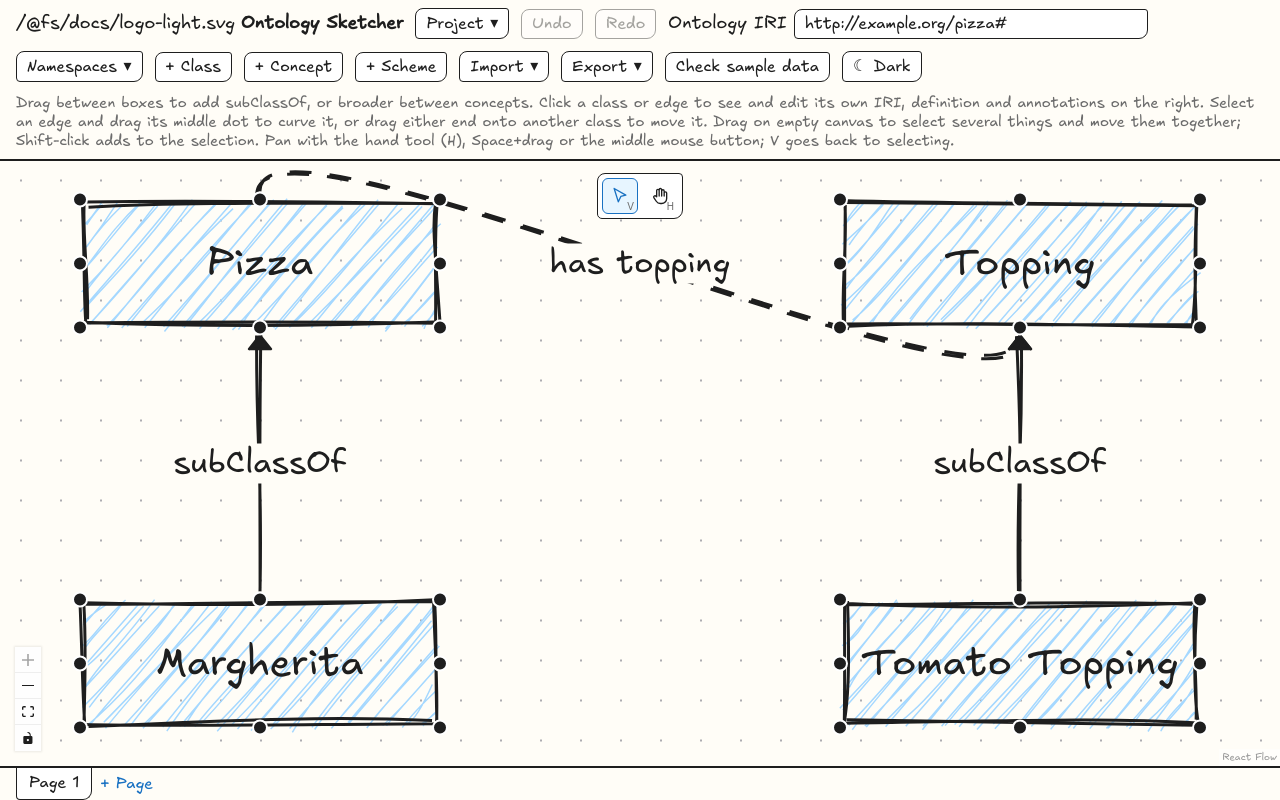
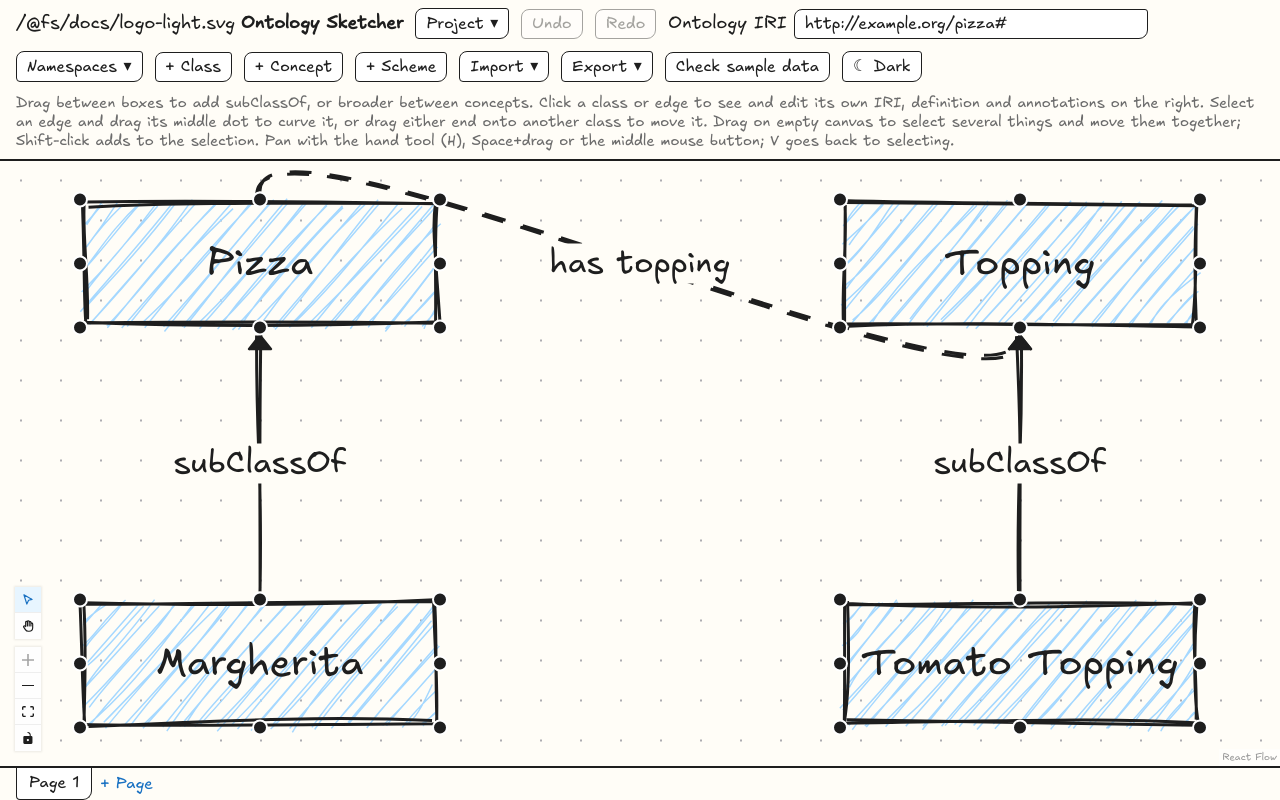
Before and after one commit to skhella/ontology-sketcher, a React (Vite) app: page / in a window 1280 px wide. Built offline with nearby package versions, Linux system fonts and the light colour scheme; a web font is replaced by a local one; what n3 would draw is missing.

Commit message:
Move the select and hand tools above the zoom buttons
The two tools now sit in the bottom left corner, stacked just above
React Flow's zoom, fit and lock buttons, as 26px buttons in the same
style instead of a larger bar at the top of the canvas.

```diff
--- a/src/App.tsx
+++ b/src/App.tsx
@@ -3,8 +3,10 @@ import {
   Background,
   BackgroundVariant,
   ConnectionMode,
+  ControlButton,
   Controls,
   MarkerType,
+  Panel,
   ReactFlow,
   useEdgesState,
   useNodesState,
@@ -755,13 +757,11 @@ export default function App() {
               minZoom={0.05}
             >
               <Background variant={BackgroundVariant.Dots} gap={20} />
-              <Controls />
-            </ReactFlow>
-          </PageLinksContext.Provider>
-        </NamespacesContext.Provider>
-        <div className="tools" role="toolbar" aria-label="Canvas tools">
+              {/* The select and hand tools sit just above the zoom buttons, in the same size and style. */}
+              <Panel position="bottom-left" className="canvas-corner">
+                <div className="react-flow__controls tools" role="toolbar" aria-label="Canvas tools">
                   {TOOLS.map((t) => (
-            <button
+                    <ControlButton
                       key={t.tool}
                       className={tool === t.tool ? 'active' : undefined}
                       aria-pressed={tool === t.tool}
@@ -772,10 +772,14 @@ export default function App() {
                       <svg viewBox="0 0 24 24" aria-hidden="true">
                         <path d={t.icon} />
                       </svg>
-              <span className="key">{t.key.toUpperCase()}</span>
-            </button>
+                    </ControlButton>
                   ))}
                 </div>
+                <Controls style={{ position: 'static', margin: 0 }} />
+              </Panel>
+            </ReactFlow>
+          </PageLinksContext.Provider>
+        </NamespacesContext.Provider>
         {(selectedNodes.length > 0 || selectedEdges.length > 0) && (
           <StylePanel
             current={selectedNodes.length > 0 ? (selectedNodes[0].data.style ?? {}) : edgeStyle(selectedEdges[0])}
--- a/src/index.css
+++ b/src/index.css
@@ -151,61 +151,26 @@ body,
   --xy-background-color: var(--paper);
 }
 
-/* The select and hand tools float over the top of the canvas, like Excalidraw's tool bar. */
-.tools {
-  position: absolute;
-  top: 12px;
-  left: 50%;
-  transform: translateX(-50%);
+/* The select and hand tools stack above React Flow's zoom buttons and reuse their look. */
+.canvas-corner {
   display: flex;
-  gap: 4px;
-  padding: 4px;
-  border: 1.5px solid var(--ink);
-  border-radius: 8px 4px 9px 5px;
-  background: var(--surface);
-  z-index: 10;
+  flex-direction: column;
+  gap: 8px;
 }
 
-.tools button {
-  position: relative;
-  display: grid;
-  place-items: center;
-  width: 36px;
-  height: 36px;
-  padding: 0;
-  border: 1.5px solid transparent;
-  border-radius: 6px;
-  background: none;
-  color: var(--ink);
-  cursor: pointer;
-}
-
-.tools button:hover {
-  background: var(--hover);
-}
-
-.tools button.active {
-  border-color: var(--accent);
-  background: var(--hover);
-  color: var(--accent);
-}
-
-.tools svg {
-  width: 20px;
-  height: 20px;
+.tools .react-flow__controls-button svg {
+  max-width: 14px;
+  max-height: 14px;
   fill: none;
   stroke: currentColor;
-  stroke-width: 1.6;
+  stroke-width: 2;
   stroke-linejoin: round;
   stroke-linecap: round;
 }
 
-.tools .key {
-  position: absolute;
-  right: 3px;
-  bottom: 1px;
-  font-size: 10px;
-  color: var(--muted);
+.tools .react-flow__controls-button.active {
+  background: var(--hover);
+  color: var(--accent);
 }
 
 .hand-tool .react-flow__node,
```
Lines whose indentation alone changed are shown as unchanged.
